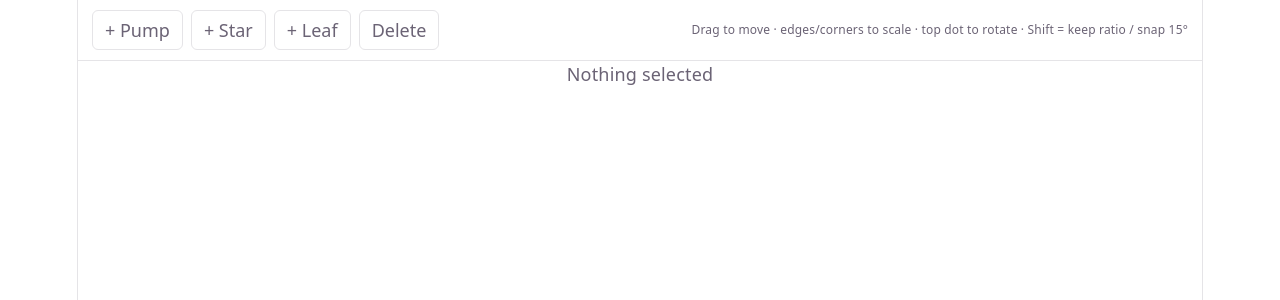
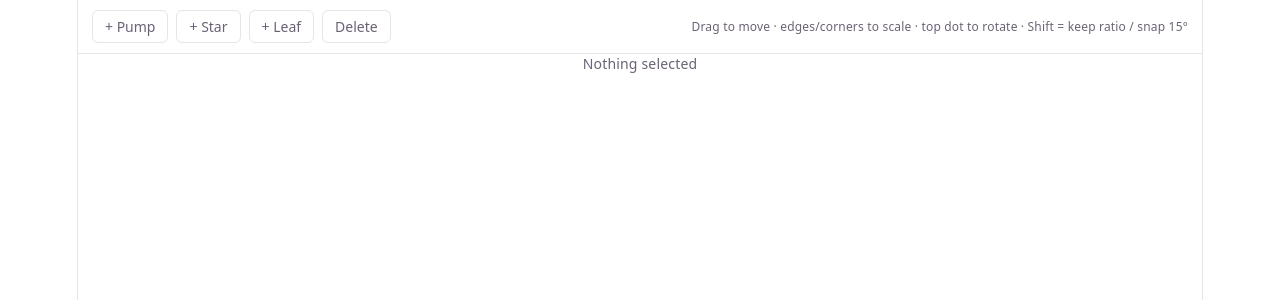
Before and after one commit to neel7787/team-identity, a React (Vite) app: page / in a window 1280 px wide. Shown: the top 300 px of the page. Built offline with nearby package versions, Linux system fonts and the light colour scheme.

Commit message:
feat: UI(modify styles)

```diff
--- a/src/index.css
+++ b/src/index.css
@@ -52,6 +52,14 @@
 
 body {
   margin: 0;
+  background: var(--bg);
+  color: var(--text);
+  font:
+    14px system-ui,
+    sans-serif;
+  display: flex;
+  flex-direction: column;
+  height: 100vh;
 }
 
 #root {
```
